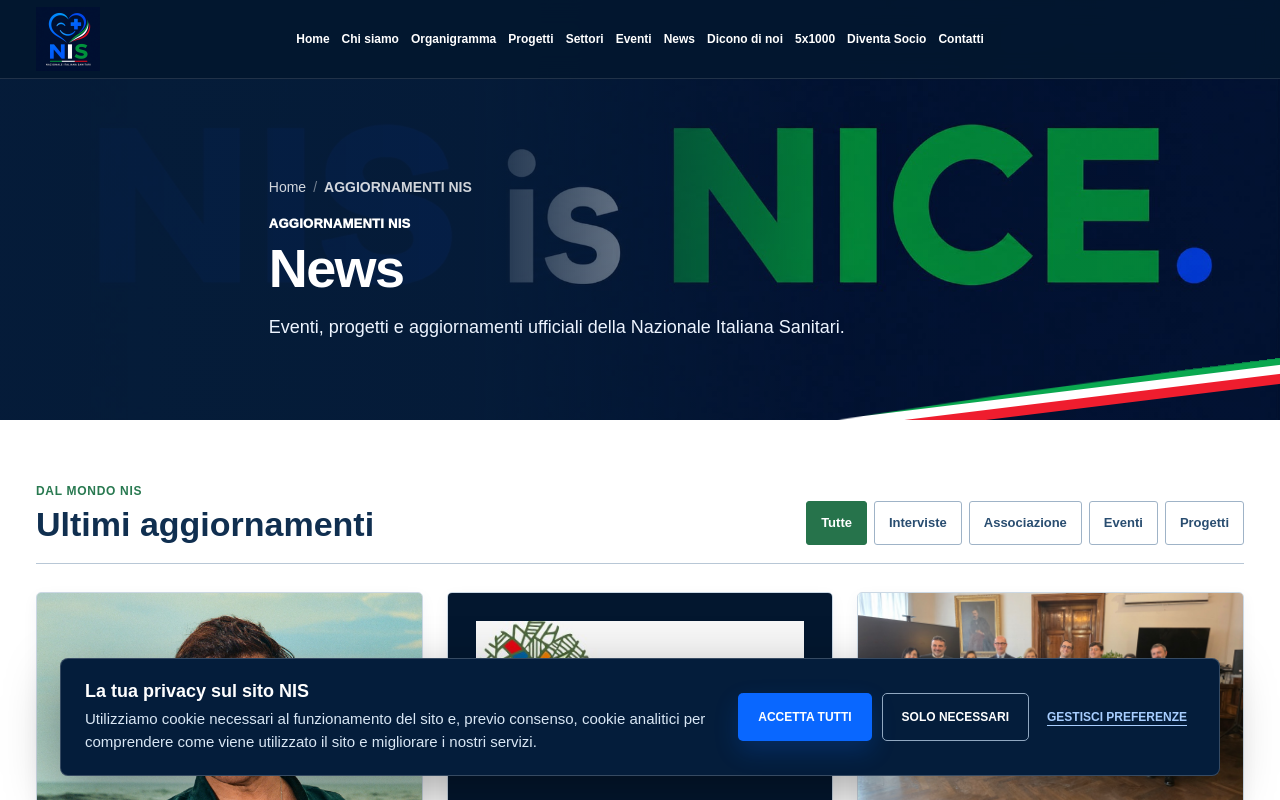
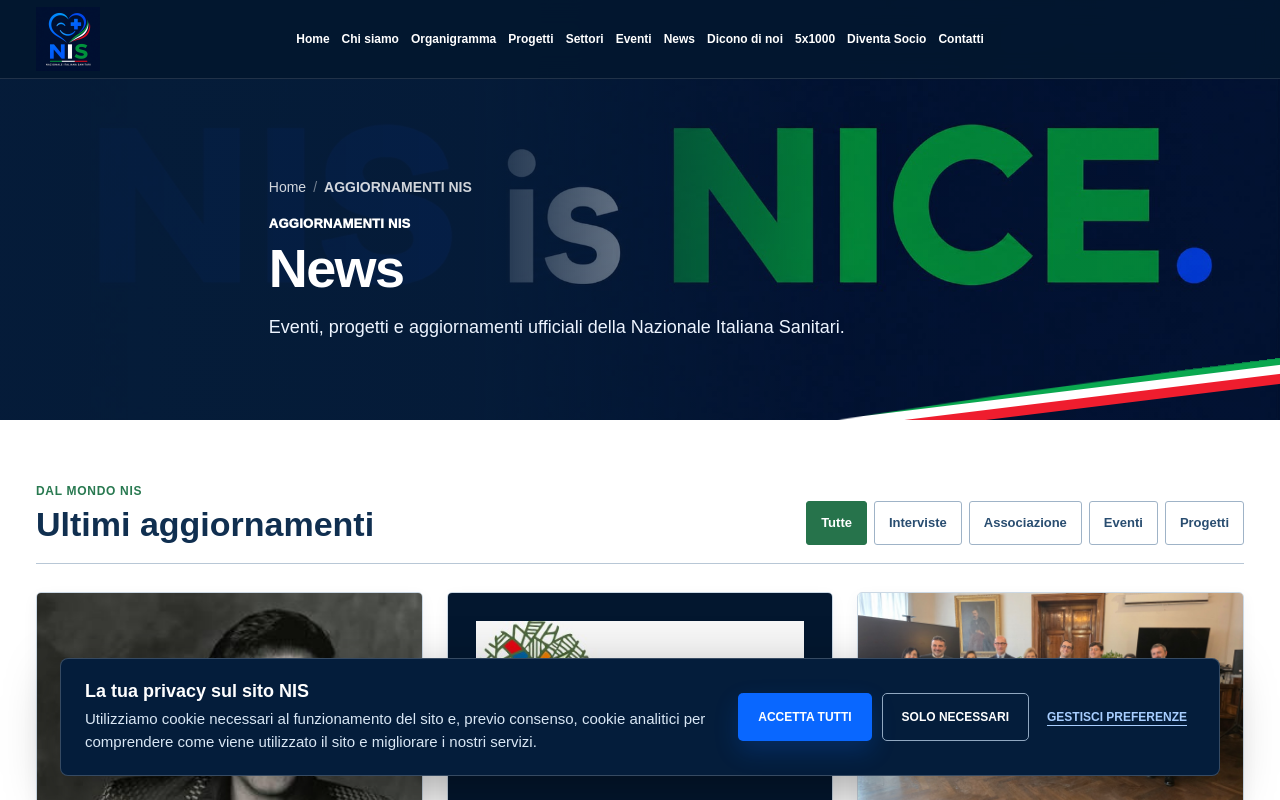
Before and after one commit to arciero10/nis-website, a Next.js app: page /news in a window 1280 px wide. Shown: the top 800 px of the page. Built offline with nearby package versions, Linux system fonts and the light colour scheme.

Commit message:
Aggiorna foto intervista Alessandro Ristori

```diff
--- a/data/news.ts
+++ b/data/news.ts
@@ -24,10 +24,10 @@
     category:"Interviste",
     excerpt:"Alessandro Ristori racconta la propria carriera, il rapporto con la musica e le ragioni della sua partecipazione al Gran Galà NIS.",
     href:"/news/gran-gala-2026-intervista-alessandro-ristori",
-    image:"/images/news/alessandro-ristori.jpg",
+    image:"/images/news/alessandro-ristori.png",
     imageAlt:"Alessandro Ristori",
-    imageWidth:1280,
-    imageHeight:1600,
+    imageWidth:335,
+    imageHeight:597,
     linkLabel:"Leggi l’intervista",
 };
 
```
Also changed, not shown: public/images/news/alessandro-ristori.png (added), 1 other file (tests, documents, lock files or other folders).
